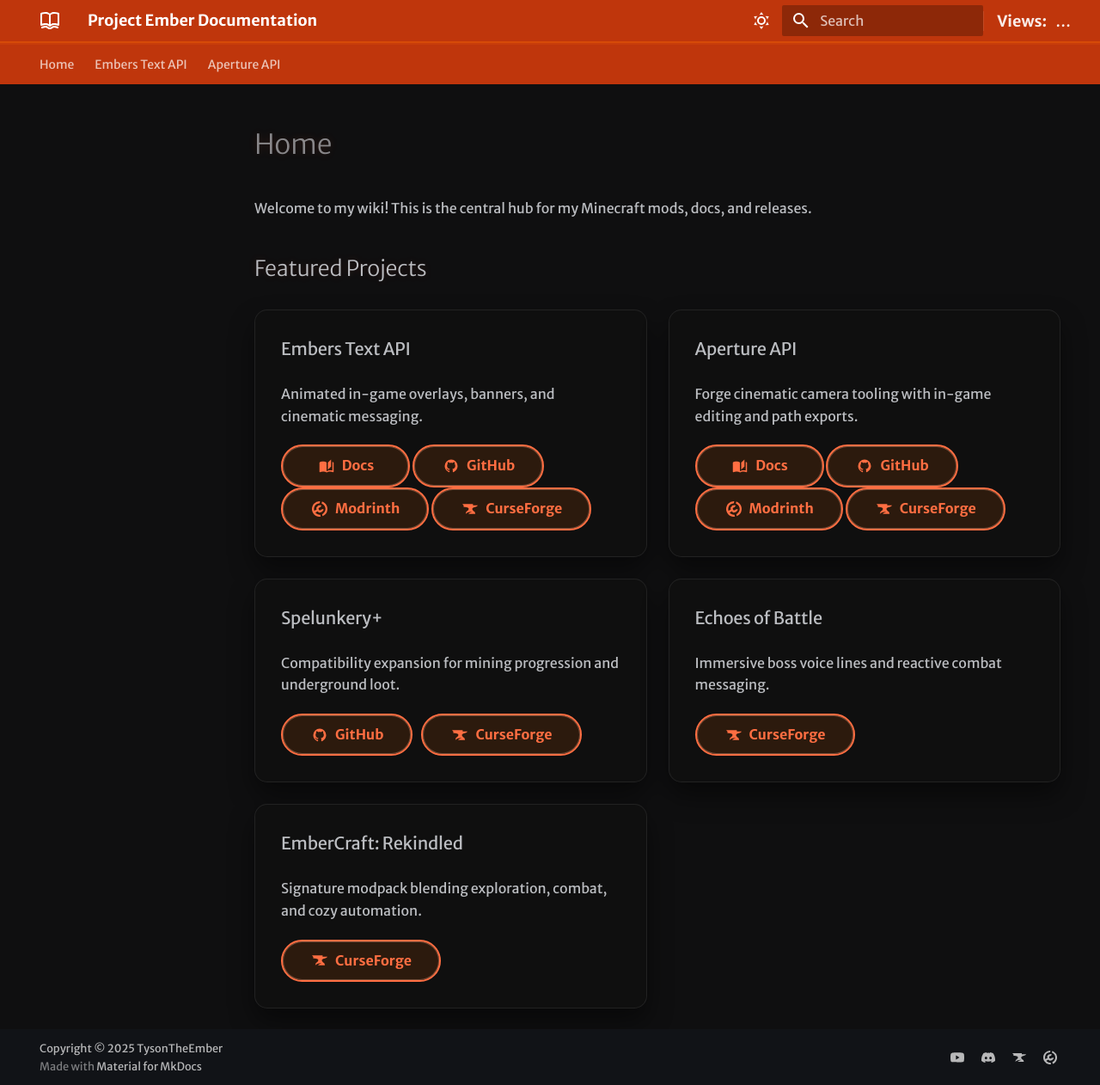
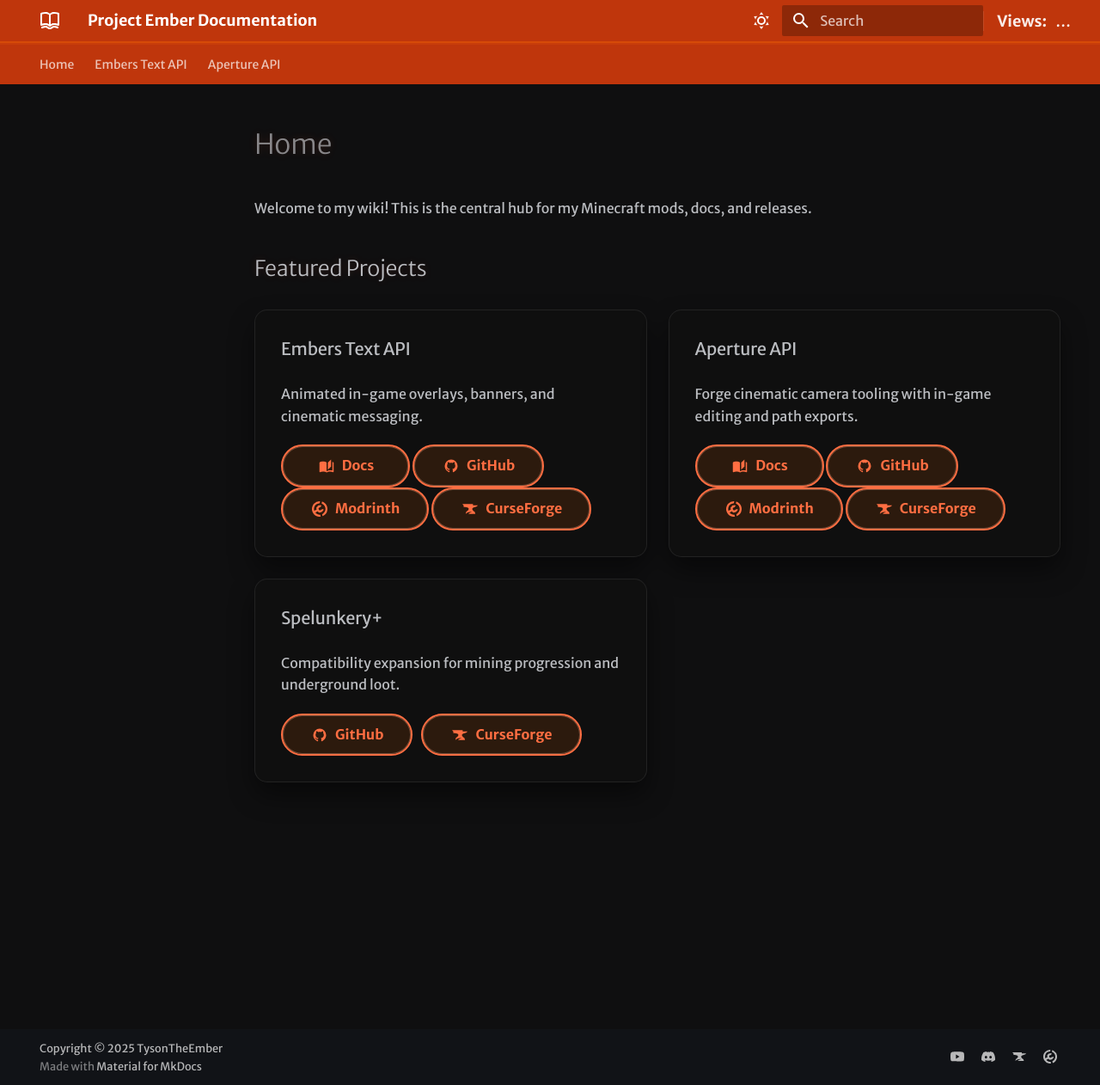
Before and after one commit to TysonTheEmber/docs, an MkDocs documentation site: the page built from docs/index.md, in a window 1280 px wide and 1262 px high. Shown: the whole window at 86% size. Built offline with MkDocs 1.6.1 and Material for MkDocs 9.7.7, drawn with Linux system fonts in a browser that asks for light colours; some web fonts are replaced.

Commit message:
Update index.md

```diff
--- a/docs/index.md
+++ b/docs/index.md
@@ -49,28 +49,3 @@
 [:simple-curseforge: CurseForge](https://www.curseforge.com/minecraft/mc-mods/spelunkery-plus){ .md-button target=_blank }
 </div>
 </div>
-
-<div class="card" markdown>
-### Echoes of Battle
-Immersive boss voice lines and reactive combat messaging.
-
-<div class="card-actions" markdown>
-<!-- [:material-file-document: Docs](https://www.curseforge.com/minecraft/mc-mods/echoes-of-battle){ .md-button target=_blank } -->
-<!-- [:material-github: GitHub](https://github.com/TysonTheEmber){ .md-button target=_blank } -->
-<!-- [:simple-modrinth: Modrinth](https://modrinth.com/user/TysonTheEmber){ .md-button target=_blank } -->
-[:simple-curseforge: CurseForge](https://www.curseforge.com/minecraft/mc-mods/echoes-of-battle){ .md-button target=_blank }
-</div>
-</div>
-
-<div class="card" markdown>
-### EmberCraft: Rekindled
-Signature modpack blending exploration, combat, and cozy automation.
-
-<div class="card-actions" markdown>
-<!-- [:material-file-document: Docs](https://www.curseforge.com/minecraft/modpacks/embercraft-rekindled){ .md-button target=_blank } -->
-<!-- [:material-github: GitHub](https://github.com/TysonTheEmber){ .md-button target=_blank } -->
-<!-- [:simple-modrinth: Modrinth](https://modrinth.com/user/TysonTheEmber){ .md-button target=_blank } -->
-[:simple-curseforge: CurseForge](https://www.curseforge.com/minecraft/modpacks/embercraft-rekindled){ .md-button target=_blank }
-</div>
-</div>
-</div>
```
